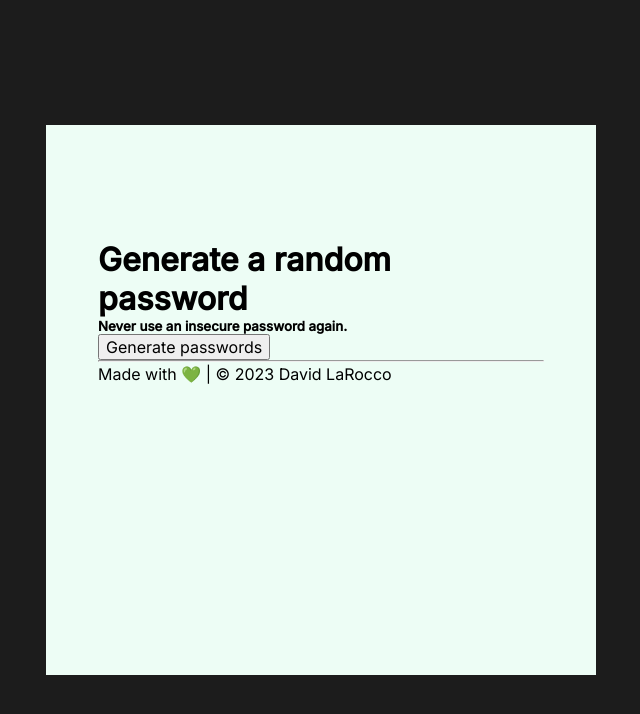
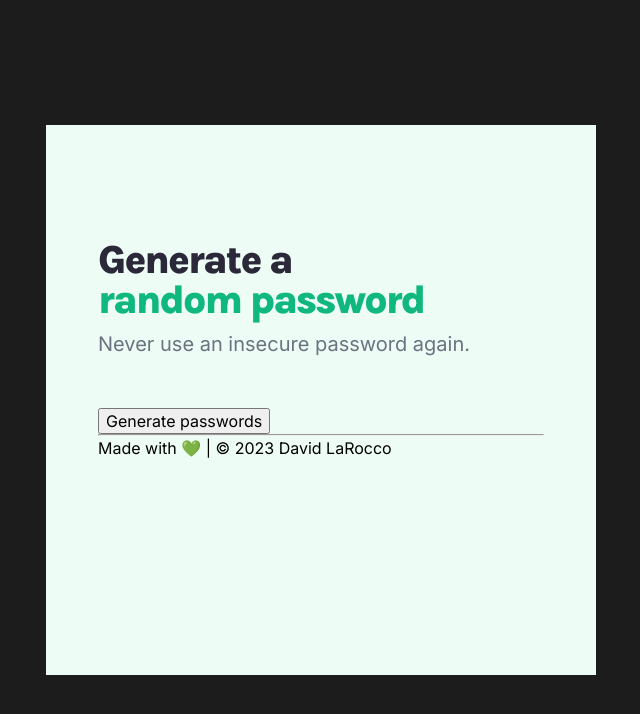
Before and after one commit to harrekki/password-generator, a plain HTML site: page index.html in a window 1280 px wide. Shown: the whole page, without its empty margins (319-959 px from the left). Drawn offline with Linux system fonts and the light colour scheme.

Commit message:
add header styles

```diff
--- a/index.html
+++ b/index.html
@@ -14,7 +14,7 @@
 <body>
     <div class="container">
         <header class="header">
-            <h1 class="header--title">Generate a <span class="green-text">random password</span></h1>
+            <h1 class="header--title">Generate a <span class="green-text block">random password</span></h1>
             <h5 class="header--subtitle">Never use an insecure password again.</h5>
         </header>
         <main class="passwords">
--- a/scss/base/_typography.scss
+++ b/scss/base/_typography.scss
@@ -0,0 +1,23 @@
+@use "../util/" as u;
+
+h1, h2, h3 {
+    font-family: var(--karla-font);
+    font-weight: 800;
+    letter-spacing: -2px;
+    font-size: u.rem(40);
+    line-height: 100%;
+    color: var(--black)
+}
+
+.green-text {
+    color: var(--accent-color);
+}
+
+.header--subtitle {
+    color: var(--text-color);
+    font-size: u.rem(20);
+    line-height: 140%;
+    font-weight: 400;
+    margin-top: u.rem(10);
+
+}
--- a/scss/layout/_layout.scss
+++ b/scss/layout/_layout.scss
@@ -6,9 +6,17 @@ body {
     align-items: center;
 }
 
+header {
+    padding-bottom: u.em(50);
+}
+
 .container {
-    width: u.rem(550);
-    height: u.rem(550);
-    padding: u.rem(115) u.rem(52);
+    width: u.em(550);
+    height: u.em(550);
+    padding: u.em(115) u.em(52);
     flex-shrink: 0;
 }
+
+.block {
+    display: block;
+}
```
Also changed, not shown: dist/css/main.css, 1 other file.
